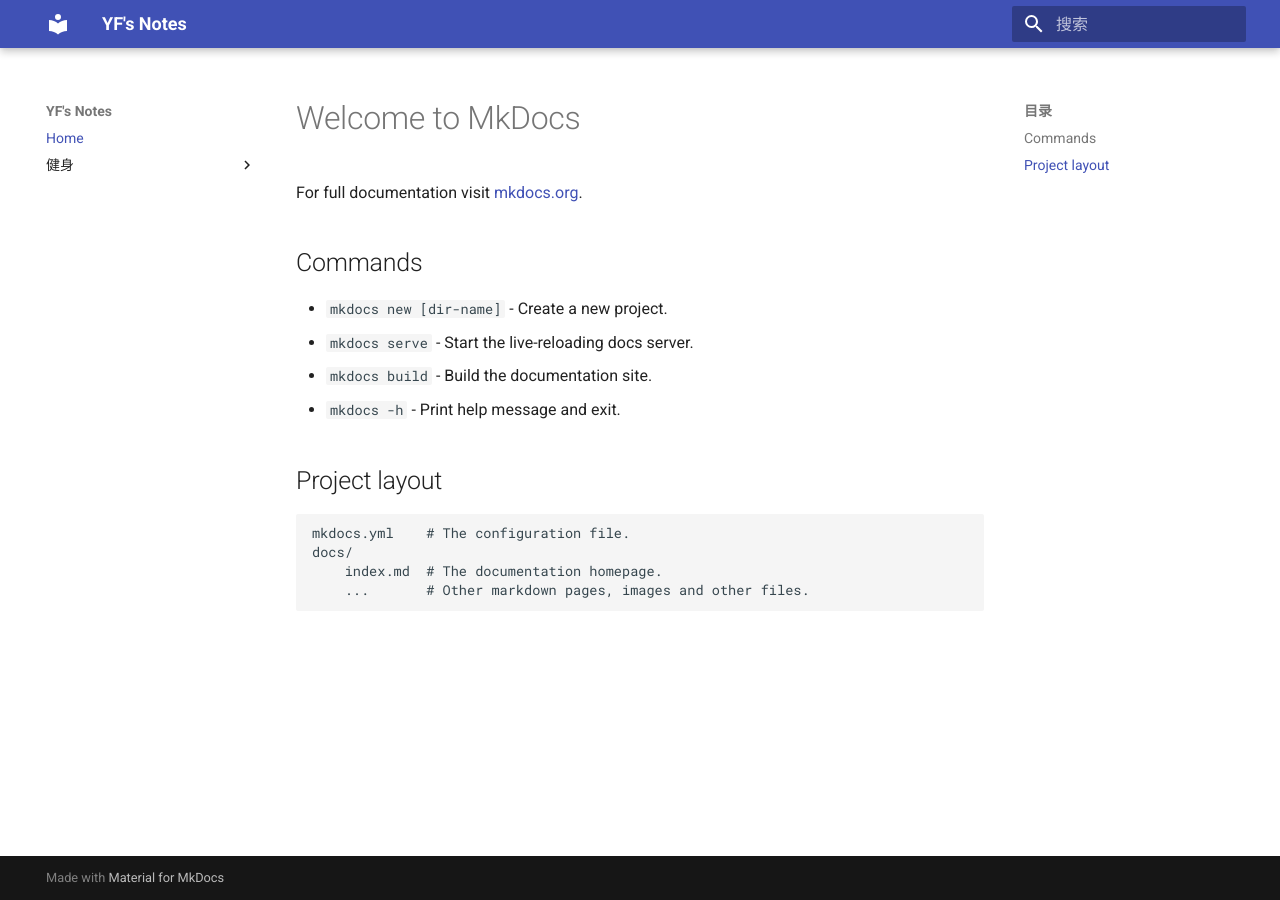
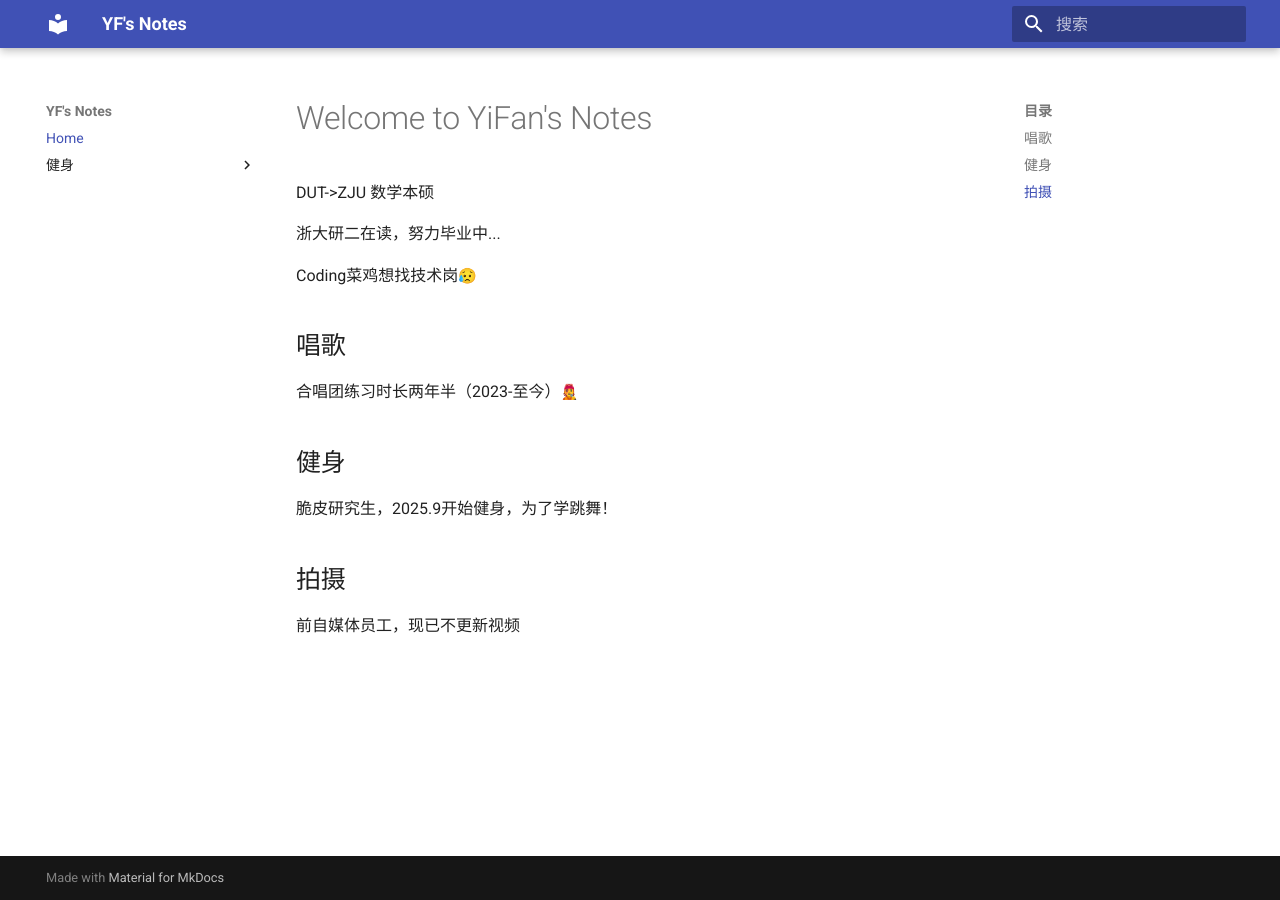
Before and after one commit to Lava12138535/YF-notes-site, an MkDocs documentation site: the page built from docs/index.md, in a window 1280 px wide. Built offline with MkDocs 1.6.1 and Material for MkDocs 9.7.7, drawn with Linux system fonts in a browser that asks for light colours; emoji names are drawn with the system emoji font.

Commit message:
完善主页

```diff
--- a/docs/index.md
+++ b/docs/index.md
@@ -1,17 +1,16 @@
-# Welcome to MkDocs
+# Welcome to YiFan's Notes
 
-For full documentation visit [mkdocs.org](https://www.mkdocs.org).
+DUT->ZJU 数学本硕
 
-## Commands
+浙大研二在读，努力毕业中...
 
-* `mkdocs new [dir-name]` - Create a new project.
-* `mkdocs serve` - Start the live-reloading docs server.
-* `mkdocs build` - Build the documentation site.
-* `mkdocs -h` - Print help message and exit.
+Coding菜鸡想找技术岗:disappointed_relieved:
 
-## Project layout
+## 唱歌
+合唱团练习时长两年半（2023-至今）:singer:
 
-    mkdocs.yml    # The configuration file.
-    docs/
-        index.md  # The documentation homepage.
-        ...       # Other markdown pages, images and other files.
+## 健身
+脆皮研究生，2025.9开始健身，为了学跳舞！
+
+## 拍摄
+前自媒体员工，现已不更新视频
--- a/mkdocs.yml
+++ b/mkdocs.yml
@@ -11,8 +11,38 @@
     - 饮食: 健身/2.饮食计划.md
 
 markdown_extensions:
-  - pymdownx.arithmatex:  # 这个扩展能更好地处理$和$$包裹的公式
-      generic: true  # 建议设置为true，以便后续使用MathJax等渲染器
+
+  # Python Markdown
+  - abbr
+  - admonition
+  - attr_list
+  - def_list
+  - footnotes
+  - md_in_html
+  - toc:
+      permalink: true
+
+  # Python Markdown Extensions
+  - pymdownx.arithmatex:
+      generic: true
+  - pymdownx.betterem:
+      smart_enable: all
+  - pymdownx.caret
+  - pymdownx.details
+  - pymdownx.emoji:
+      emoji_index: !!python/name:material.extensions.emoji.twemoji
+      emoji_generator: !!python/name:material.extensions.emoji.to_svg
+  - pymdownx.highlight
+  - pymdownx.inlinehilite
+  - pymdownx.keys
+  - pymdownx.mark
+  - pymdownx.smartsymbols
+  - pymdownx.superfences
+  - pymdownx.tabbed:
+      alternate_style: true
+  - pymdownx.tasklist:
+      custom_checkbox: true
+  - pymdownx.tilde
 
 extra_javascript:
   - https://cdnjs.cloudflare.com/ajax/libs/mathjax/2.7.0/MathJax.js?config=TeX-AMS-MML_HTMLorMML  # 引入MathJax库
```
